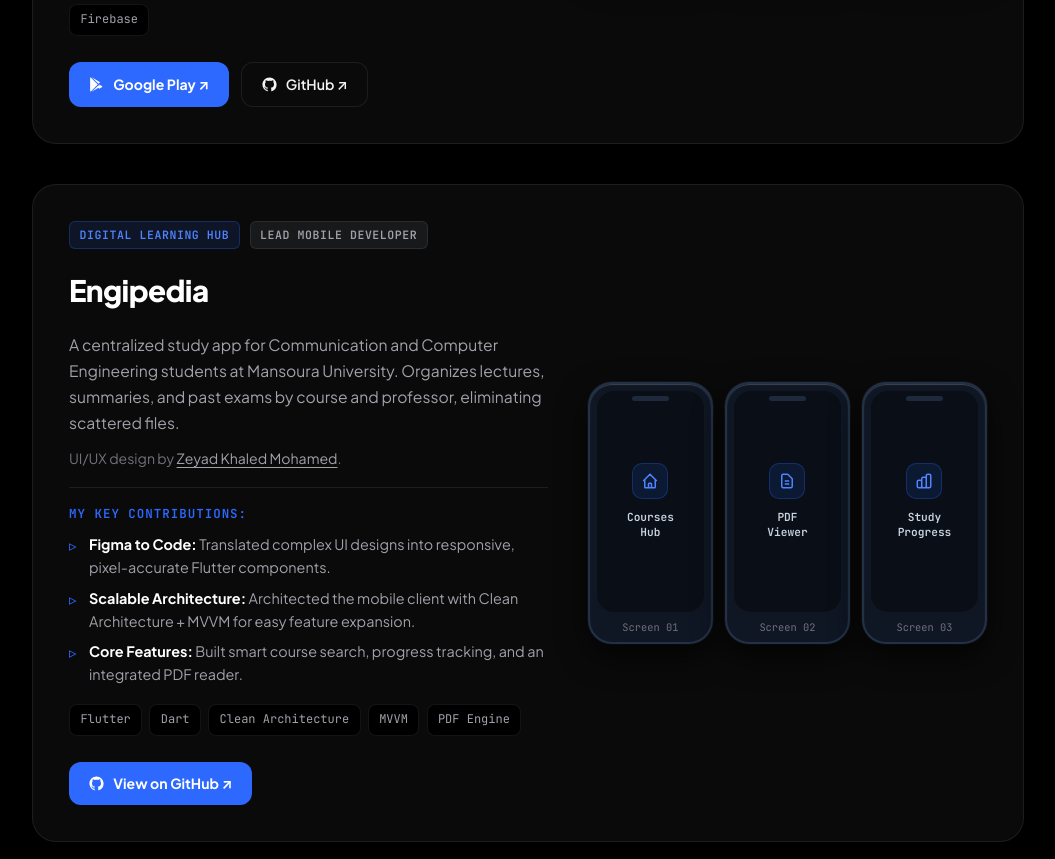
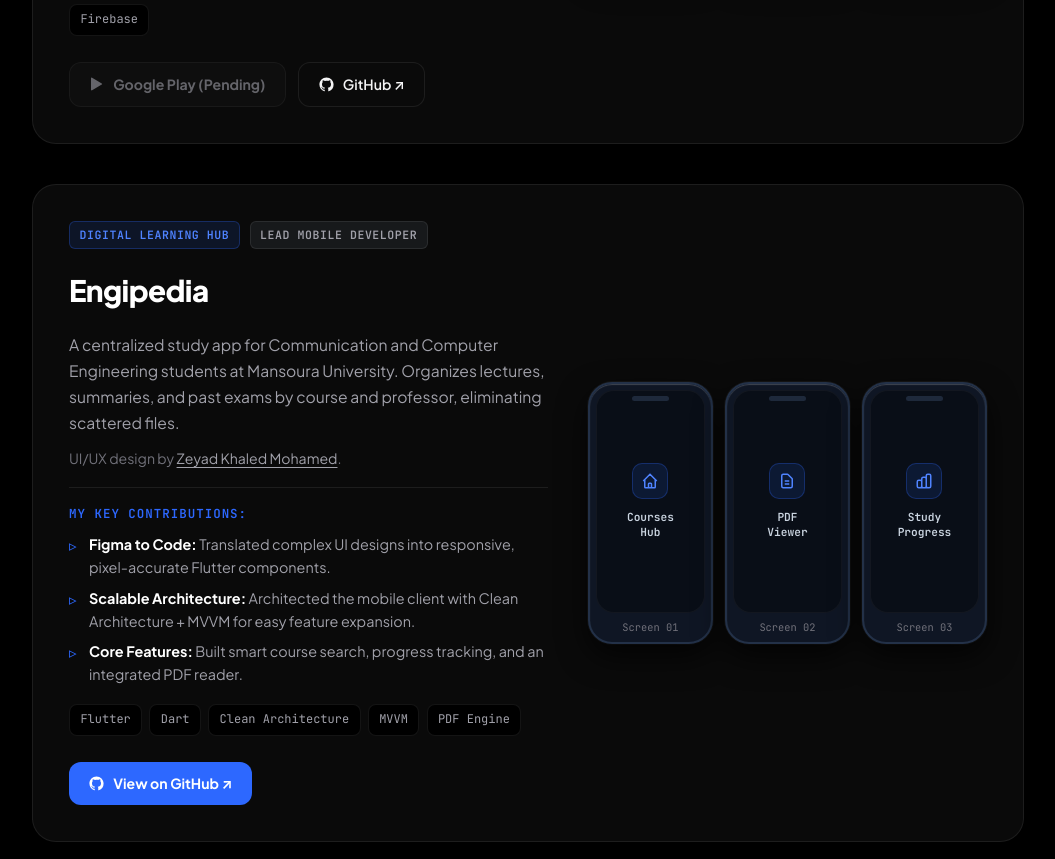
Before and after one commit to Ahmed-Elzaher/Ahmed-Elzaher.github.io, a website: page index.html in a window 1280 px wide. Shown: the part 3499-4358 px from the top of the page, without its empty margins (112-1167 px from the left). Drawn offline with Linux system fonts and the light colour scheme.

Commit message:
feat: fix Google Play SVG icon and disable button pending official release permission

```diff
--- a/css/style.css
+++ b/css/style.css
@@ -908,7 +908,16 @@ button { font-family: inherit; border: none; cursor: pointer; background: none;
   transition: all .2s;
 }
 
-.btn-primary:hover {
+.btn-primary.is-disabled {
+  opacity: 0.6;
+  cursor: not-allowed;
+  pointer-events: none;
+  background: var(--surface-card);
+  border: 1px solid var(--line);
+  color: var(--muted);
+}
+
+.btn-primary:not(.is-disabled):hover {
   filter: brightness(1.12);
   transform: translateY(-2px);
   box-shadow: 0 4px 15px var(--accent-glow);
--- a/index.html
+++ b/index.html
@@ -388,10 +388,10 @@
             <span class="tech-chip">Firebase</span>
           </div>
           <div class="project-actions">
-            <a class="btn-primary" href="https://play.google.com/store/apps/details?id=com.app.MatchIn" target="_blank" rel="noopener">
-              <svg width="17" height="17" viewBox="0 0 24 24" fill="currentColor"><path d="M3.609 1.814L13.793 12 3.61 22.186c-.368-.372-.61-.914-.61-1.547V3.361c0-.633.242-1.175.61-1.547zm11.246 11.247l2.259 2.258-11.83 6.74 9.571-8.998zm0-2.122L5.284 1.941l11.83 6.74-2.259 2.258zm1.061 1.061l3.535 2.015c.954.544.954 1.43 0 1.974l-3.535 2.015-2.061-2.061 2.061-2.061z"/></svg>
-              Google Play ↗
-            </a>
+            <span class="btn-primary is-disabled" title="Pending official release permission" aria-disabled="true">
+              <svg width="16" height="16" viewBox="0 0 24 24" fill="currentColor"><path d="M3 20.5v-17c0-.86.95-1.38 1.68-.92l14.47 8.5c.7.41.7 1.43 0 1.84L4.68 21.42c-.73.46-1.68-.06-1.68-.92z"/></svg>
+              Google Play (Pending)
+            </span>
             <a class="btn-secondary" href="https://github.com/Team-2-Skill-Project/Flutter" target="_blank" rel="noopener">
               <svg width="17" height="17" viewBox="0 0 24 24" fill="currentColor"><path d="M12 2C6.477 2 2 6.484 2 12.017c0 4.425 2.865 8.18 6.839 9.504.5.092.682-.217.682-.483 0-.237-.008-.868-.013-1.703-2.782.605-3.369-1.343-3.369-1.343-.454-1.158-1.11-1.466-1.11-1.466-.908-.62.069-.608.069-.608 1.003.07 1.53 1.032 1.53 1.032.892 1.53 2.341 1.088 2.91.832.092-.647.35-1.088.636-1.338-2.22-.253-4.555-1.113-4.555-4.951 0-1.093.39-1.988 1.029-2.688-.103-.253-.446-1.272.098-2.65 0 0 .84-.27 2.75 1.026A9.564 9.564 0 0112 6.844c.85.004 1.705.115 2.504.337 1.909-1.296 2.747-1.027 2.747-1.027.546 1.379.202 2.398.1 2.651.64.7 1.028 1.595 1.028 2.688 0 3.848-2.339 4.695-4.566 4.943.359.309.678.92.678 1.855 0 1.338-.012 2.419-.012 2.747 0 .268.18.58.688.482A10.019 10.019 0 0022 12.017C22 6.484 17.522 2 12 2z"/></svg>
               GitHub ↗
```
